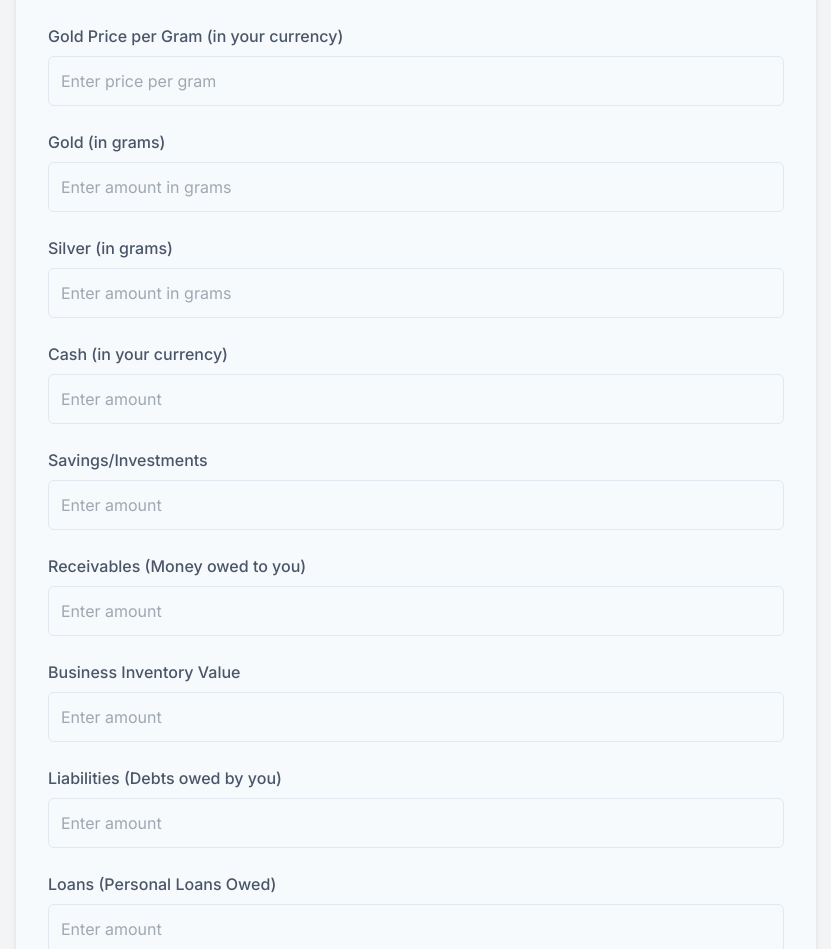
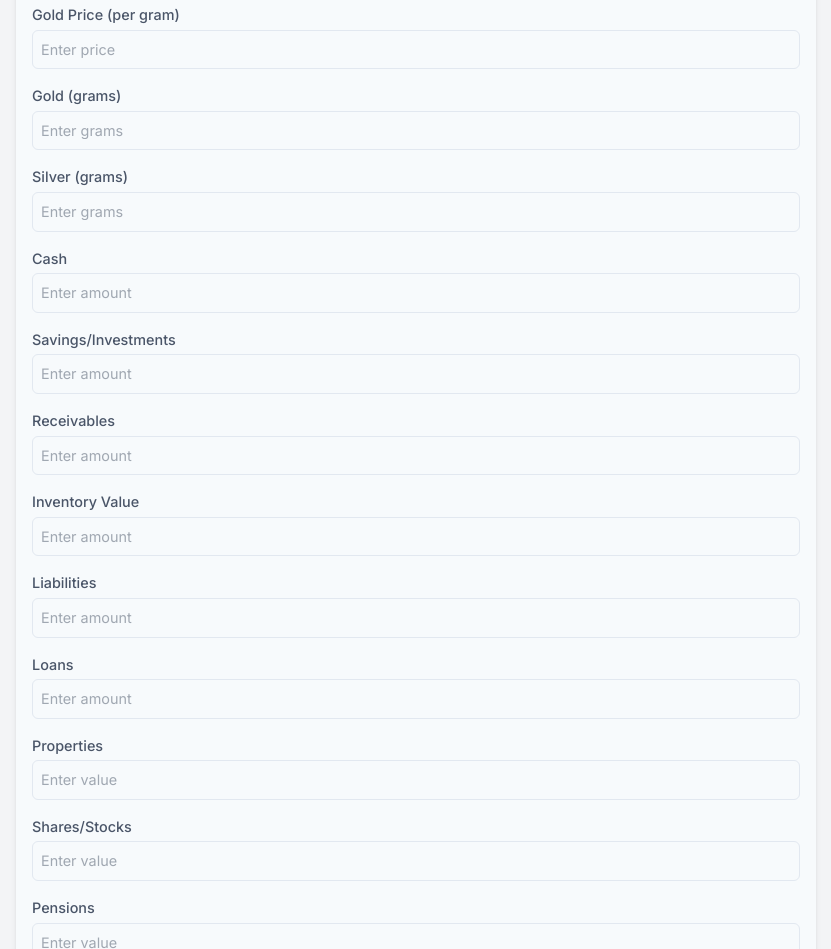
Before and after one commit to syedqassim/zakat-calculator2.0, a plain HTML site: page index.html in a window 1280 px wide. Shown: the part 64-1013 px from the top of the page, without its empty margins (224-1055 px from the left). Drawn offline with nearby package versions, Linux system fonts and the light colour scheme.

Commit message:
Update index.html

```diff
--- a/index.html
+++ b/index.html
@@ -16,7 +16,7 @@
         .container {
             max-width: 800px;
             margin: 0 auto;
-            padding: 2rem;
+            padding: 1rem; /* Reduced padding */
             background-color: #f7fafc;
             border-radius: 0.75rem;
             box-shadow: 0 4px 6px -1px rgba(0, 0, 0, 0.1), 0 2px 4px -1px rgba(0, 0, 0, 0.06);
@@ -24,25 +24,26 @@
         }
         .heading {
             text-align: center;
-            margin-bottom: 2rem;
+            margin-bottom: 1rem; /* Reduced margin */
             color: #10b981;
+            font-size: 1.5rem; /* Reduced font size */
         }
         .form-group {
-            margin-bottom: 1.5rem;
+            margin-bottom: 1rem; /* Reduced margin */
         }
         .form-label {
             display: block;
-            font-size: 1rem;
+            font-size: 0.9rem; /* Reduced font size */
             font-weight: 500;
             color: #4a5568;
-            margin-bottom: 0.5rem;
+            margin-bottom: 0.25rem; /* Reduced margin */
         }
         .input-field {
             width: 100%;
-            padding: 0.75rem;
+            padding: 0.5rem; /* Reduced padding */
             border-radius: 0.375rem;
             border: 1px solid #e2e8f0;
-            font-size: 1rem;
+            font-size: 0.9rem; /* Reduced font size */
             color: #4a5568;
             outline: none;
             transition: border-color 0.15s ease-in-out, shadow-sm 0.15s ease-in-out;
@@ -53,16 +54,16 @@
         }
         .radio-group {
             display: flex;
-            gap: 1rem;
+            gap: 0.5rem; /* Reduced gap */
             align-items: center;
         }
         .radio-label {
-            font-size: 1rem;
+            font-size: 0.9rem; /* Reduced font size */
             font-weight: 500;
             color: #4a5568;
         }
         .radio-input {
-            margin-right: 0.5rem;
+            margin-right: 0.25rem; /* Reduced margin */
         }
         .calculate-button {
             width: 100%;
@@ -70,7 +71,7 @@
             border-radius: 0.375rem;
             background-color: #10b981;
             color: white;
-            font-size: 1.25rem;
+            font-size: 1rem; /* Reduced font-size */
             font-weight: 600;
             border: none;
             cursor: pointer;
@@ -82,12 +83,12 @@
         }
         .result-box {
             background-color: #edf7ed;
-            padding: 1.5rem;
+            padding: 1rem; /* Reduced padding */
             border-radius: 0.75rem;
-            margin-top: 2rem;
+            margin-top: 1rem; /* Reduced margin */
             border: 1px solid #b7f3d4;
             text-align: center;
-            font-size: 1.25rem;
+            font-size: 1rem; /* Reduced font size */
             color: #10b981;
             font-weight: 600;
             width: 100%;
@@ -110,7 +111,7 @@
             transform: translateY(-2px);
         }
         #zakatPayable {
-            font-size: 1.5rem;
+            font-size: 1.25rem; /* Reduced font size */
             color: #10b981;
         }
     </style>
@@ -120,19 +121,19 @@
         <h1 class="heading">Zakat Calculator</h1>
         <form id="zakatForm">
             <div class="form-group">
-                <label for="goldPrice" class="form-label">Gold Price per Gram (in your currency)</label>
-                <input type="number" id="goldPrice" name="goldPrice" required class="input-field" placeholder="Enter price per gram">
+                <label for="goldPrice" class="form-label">Gold Price (per gram)</label>
+                <input type="number" id="goldPrice" name="goldPrice" required class="input-field" placeholder="Enter price">
             </div>
             <div class="form-group">
-                <label for="gold" class="form-label">Gold (in grams)</label>
-                <input type="number" id="gold" name="gold" class="input-field" placeholder="Enter amount in grams">
+                <label for="gold" class="form-label">Gold (grams)</label>
+                <input type="number" id="gold" name="gold" class="input-field" placeholder="Enter grams">
             </div>
             <div class="form-group">
-                <label for="silver" class="form-label">Silver (in grams)</label>
-                <input type="number" id="silver" name="silver" class="input-field" placeholder="Enter amount in grams">
+                <label for="silver" class="form-label">Silver (grams)</label>
+                <input type="number" id="silver" name="silver" class="input-field" placeholder="Enter grams">
             </div>
             <div class="form-group">
-                <label for="cash" class="form-label">Cash (in your currency)</label>
+                <label for="cash" class="form-label">Cash</label>
                 <input type="number" id="cash" name="cash" class="input-field" placeholder="Enter amount">
             </div>
             <div class="form-group">
@@ -140,35 +141,35 @@
                 <input type="number" id="savings" name="savings" class="input-field" placeholder="Enter amount">
             </div>
             <div class="form-group">
-                <label for="receivables" class="form-label">Receivables (Money owed to you)</label>
+                <label for="receivables" class="form-label">Receivables</label>
                 <input type="number" id="receivables" name="receivables" class="input-field" placeholder="Enter amount">
             </div>
              <div class="form-group">
-                <label for="businessInventory" class="form-label">Business Inventory Value</label>
+                <label for="businessInventory" class="form-label">Inventory Value</label>
                 <input type="number" id="businessInventory" name="businessInventory" class="input-field" placeholder="Enter amount">
             </div>
             <div class="form-group">
-                <label for="liabilities" class="form-label">Liabilities (Debts owed by you)</label>
+                <label for="liabilities" class="form-label">Liabilities</label>
                 <input type="number" id="liabilities" name="liabilities" class="input-field" placeholder="Enter amount">
             </div>
             <div class="form-group">
-                <label for="loans" class="form-label">Loans (Personal Loans Owed)</label>
+                <label for="loans" class="form-label">Loans</label>
                 <input type="number" id="loans" name="loans" class="input-field" placeholder="Enter amount">
             </div>
             <div class="form-group">
-                <label for="properties" class="form-label">Properties (held for investment)</label>
+                <label for="properties" class="form-label">Properties</label>
                 <input type="number" id="properties" name="properties" class="input-field" placeholder="Enter value">
             </div>
             <div class="form-group">
-                <label for="shares" class="form-label">Shares/Stocks (Investment Value)</label>
+                <label for="shares" class="form-label">Shares/Stocks</label>
                 <input type="number" id="shares" name="shares" class="input-field" placeholder="Enter value">
             </div>
             <div class="form-group">
-                <label for="pensions" class="form-label">Pensions (Savings Value)</label>
+                <label for="pensions" class="form-label">Pensions</label>
                 <input type="number" id="pensions" name="pensions" class="input-field" placeholder="Enter value">
             </div>
             <div class="form-group">
-                <label for="otherAssets" class="form-label">Other Assets (e.g., Livestock, etc.)</label>
+                <label for="otherAssets" class="form-label">Other Assets</label>
                 <input type="number" id="otherAssets" name="otherAssets" class="input-field" placeholder="Enter value">
             </div>
             <button type="submit" class="calculate-button">Calculate Zakat</button>
```
